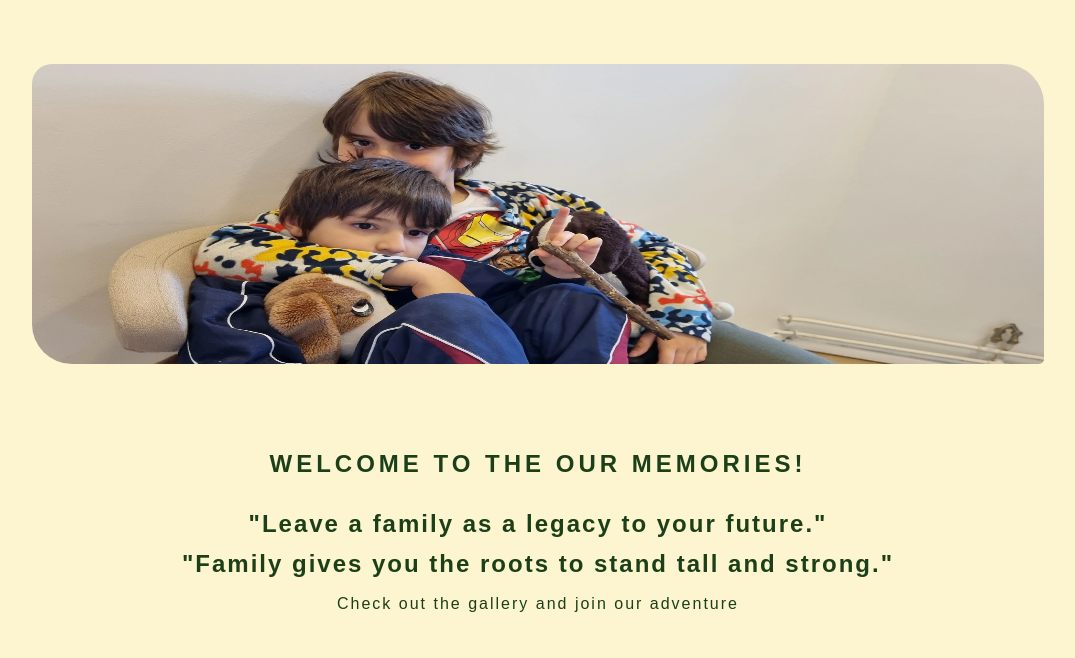
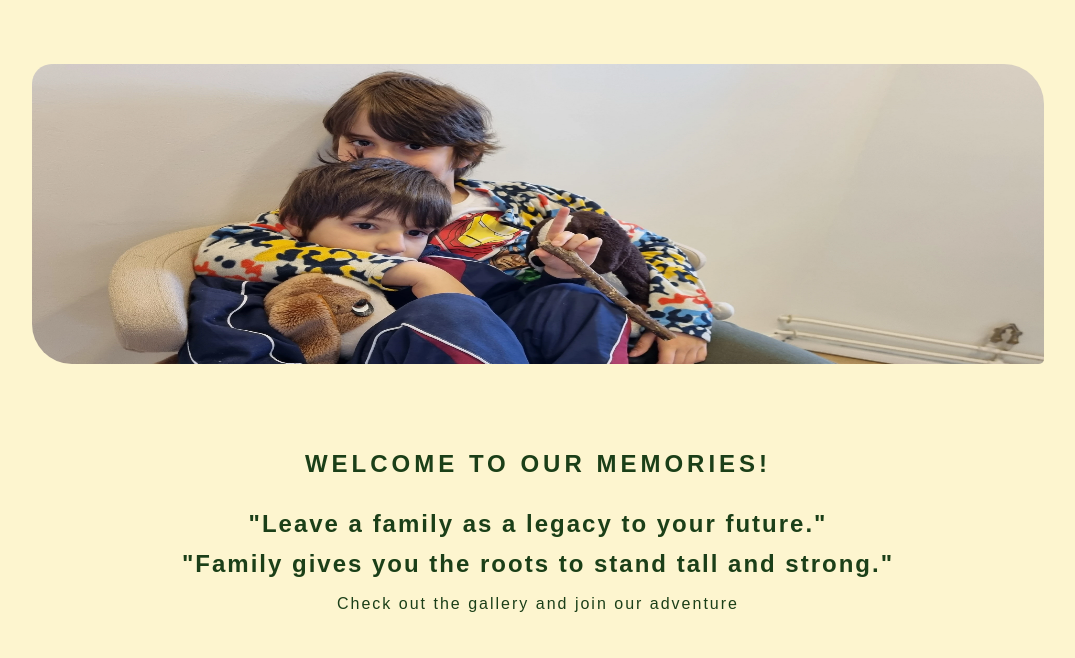
Before and after one commit to HayrunNisaBagirkan/My-Family, a plain HTML site: page index.html in a window 1280 px wide. Shown: the part 142-800 px from the top of the page, without its empty margins (102-1177 px from the left). Drawn offline with Linux system fonts and the light colour scheme; a web font is replaced by a local one.

Commit message:
Chanced title

```diff
--- a/index.html
+++ b/index.html
@@ -39,7 +39,7 @@
         </div>
 
         <div class="welcome-content">
-            <h1 class="title">Welcome to the our memories!</h1>
+            <h1 class="title">Welcome to our memories!</h1>
             <h2>"Leave a family as a legacy to your future."</h2>
             <h2>"Family gives you the roots to stand tall and strong."</h2>
             <p>Check out the gallery and join our adventure</p>
```
Also changed, not shown: 1 other file.
